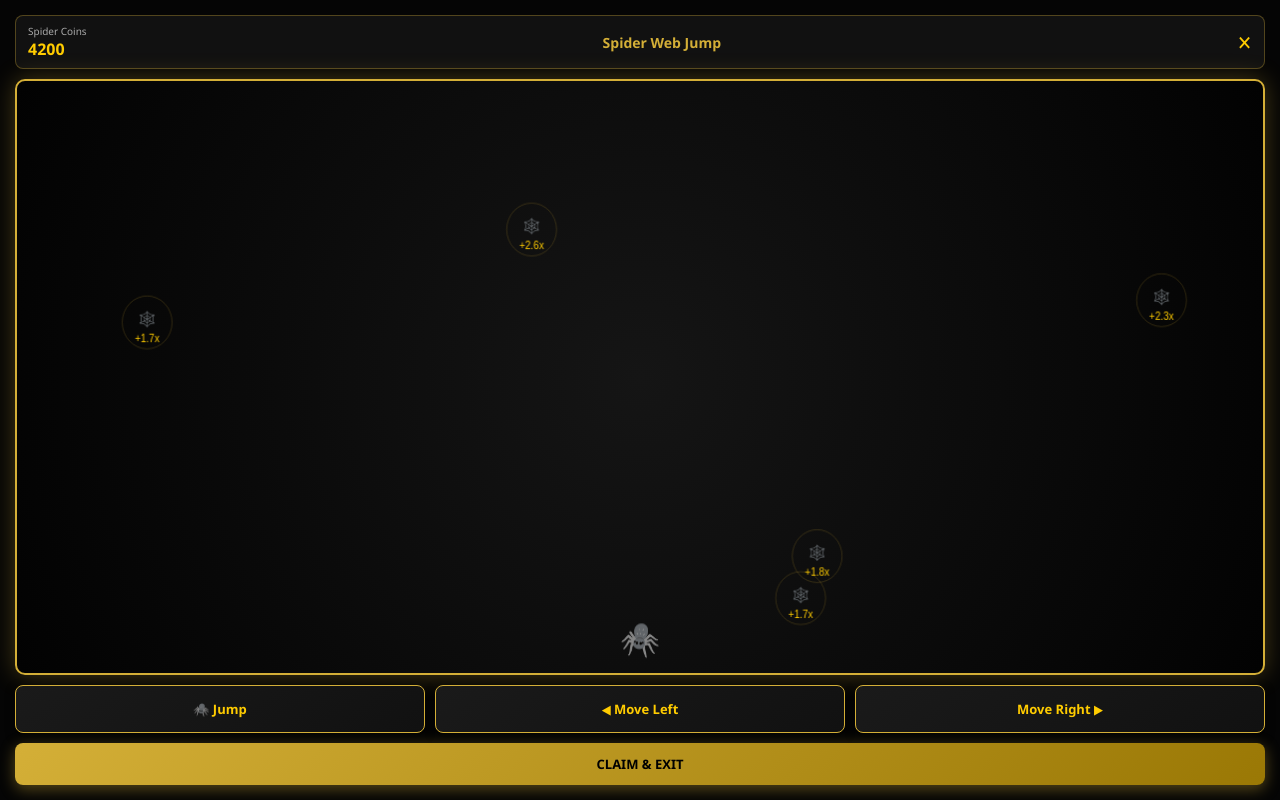
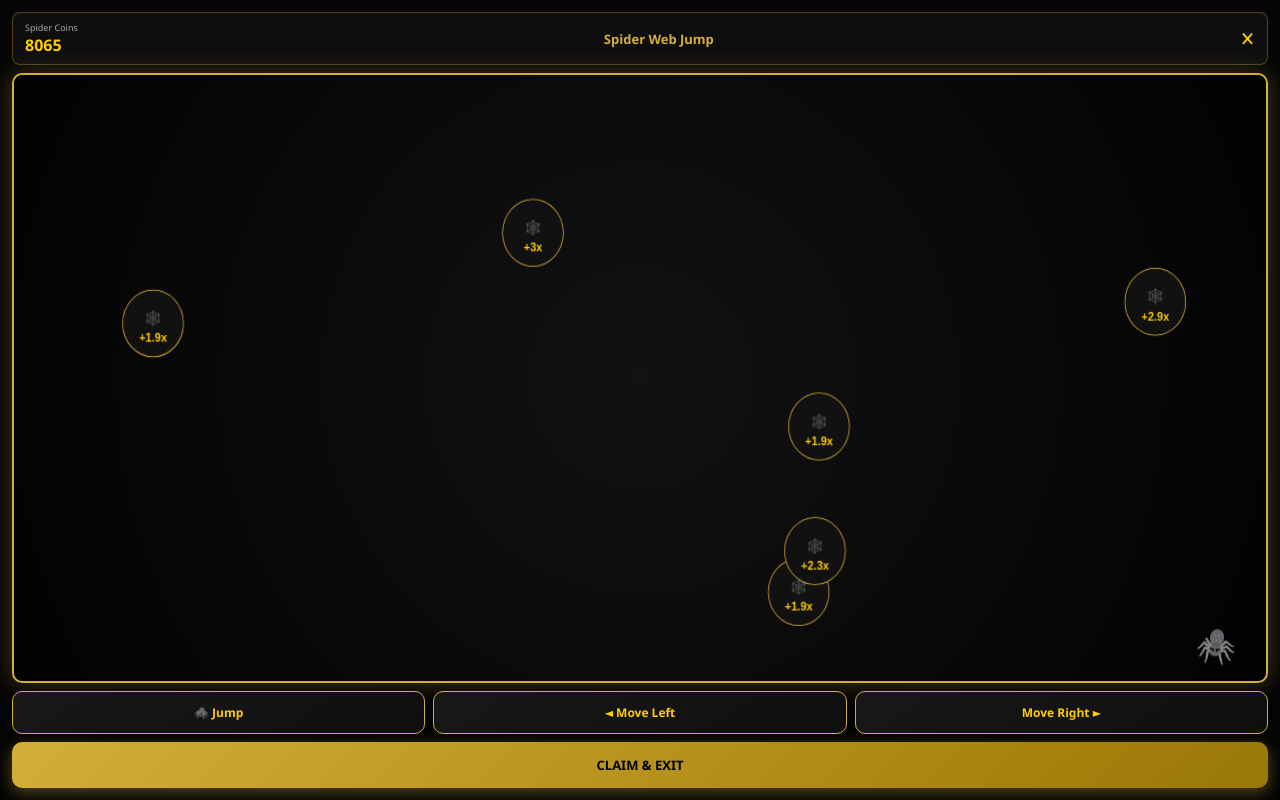
Before and after one commit to kaushalraj826/spider-app, a plain HTML site: page index.html in a window 1280 px wide. Both pictures are taken after a click on the element "🎮 Games". Drawn offline with Linux system fonts and the light colour scheme.

Commit message:
Update index.html

```diff
--- a/index.html
+++ b/index.html
@@ -3,7 +3,7 @@
 <head>
     <meta charset="UTF-8">
     <meta name="viewport" content="width=device-width, initial-scale=1.0, maximum-scale=1.0, user-scalable=no">
-    <title>Spider Genesis - Web Jump</title>
+    <title>Spider Genesis - Web Jump Elite</title>
     <script src="https://telegram.org/js/telegram-web-app.js"></script>
     <style>
         * { box-sizing: border-box; margin: 0; padding: 0; font-family: 'Segoe UI', Tahoma, Geneva, Verdana, sans-serif; user-select: none; }
@@ -26,19 +26,19 @@
         .game-card h4 { color: #d4af37; font-size: 11px; margin-top: 4px; }
         .game-icon { width: 100%; height: 55px; background: #000; border: 1px solid #222; border-radius: 6px; display: flex; align-items: center; justify-content: center; font-size: 20px; }
 
-        /* EXACT MATCH WEB JUMP SCREEN */
-        .webjump-overlay { display: none; position: fixed; top: 0; left: 0; width: 100%; height: 100%; background: #050505; z-index: 700; flex-direction: column; justify-content: space-between; padding: 15px; }
+        /* EXACT MATCH WEB JUMP GAME SCREEN */
+        .webjump-overlay { display: none; position: fixed; top: 0; left: 0; width: 100%; height: 100%; background: #050505; z-index: 700; flex-direction: column; justify-content: space-between; padding: 12px; }
 
-        .game-top-bar { display: flex; justify-content: space-between; align-items: center; background: #111; padding: 8px 12px; border: 1px solid #d4af3755; border-radius: 8px; }
+        .game-top-bar { display: flex; justify-content: space-between; align-items: center; background: #0e0e0e; padding: 8px 12px; border: 1px solid #d4af3755; border-radius: 8px; }
 
-        #webCanvas { width: 100%; flex: 1; background: radial-gradient(circle, #151515, #020202); border: 2px solid #d4af37; border-radius: 10px; margin: 10px 0; box-shadow: 0 0 25px rgba(212,175,55,0.3); display: block; }
+        #webCanvas { width: 100%; flex: 1; background: radial-gradient(circle, #121212, #020202); border: 2px solid #d4af37; border-radius: 10px; margin: 8px 0; box-shadow: 0 0 25px rgba(212,175,55,0.3); display: block; }
 
-        /* Control Buttons matching your blueprint */
-        .controls-row { display: flex; gap: 10px; margin-bottom: 10px; }
-        .ctrl-btn { flex: 1; background: linear-gradient(145deg, #1a1a1a, #111); border: 1px solid #d4af37; color: #ffcc00; padding: 14px; font-weight: bold; border-radius: 8px; text-align: center; cursor: pointer; font-size: 13px; box-shadow: 0 4px 10px rgba(0,0,0,0.5); }
+        /* Exact Layout Controls matching your uploaded screenshot */
+        .controls-row { display: grid; grid-template-columns: 1fr 1fr 1fr; gap: 8px; margin-bottom: 8px; }
+        .ctrl-btn { background: linear-gradient(145deg, #181818, #0f0f0f); border: 1px solid #d4af37; color: #ffcc00; padding: 12px 5px; font-weight: bold; border-radius: 10px; text-align: center; cursor: pointer; font-size: 12px; box-shadow: 0 4px 10px rgba(0,0,0,0.5); }
         .ctrl-btn:active { background: #d4af37; color: #000; transform: scale(0.96); }
 
-        .btn-gold { background: linear-gradient(135deg, #d4af37, #9a7805); color: #000; border: none; padding: 12px; font-weight: 900; border-radius: 8px; cursor: pointer; width: 100%; font-size: 13px; text-transform: uppercase; box-shadow: 0 4px 15px rgba(212,175,55,0.4); }
+        .btn-gold { background: linear-gradient(135deg, #d4af37, #9a7805); color: #000; border: none; padding: 14px; font-weight: 900; border-radius: 10px; cursor: pointer; width: 100%; font-size: 13px; text-transform: uppercase; box-shadow: 0 4px 15px rgba(212,175,55,0.4); }
 
         nav { display: flex; background: #0a0a0a; border-top: 1px solid #222; position: fixed; bottom: 0; width: 100%; height: 60px; z-index: 200; }
         .nav-item { flex: 1; display: flex; flex-direction: column; align-items: center; justify-content: center; color: #777; font-size: 10px; cursor: pointer; }
@@ -77,25 +77,25 @@
         </div>
     </div>
 
-    <!-- EXACT BLUEPRINT WEB JUMP GAME SCREEN -->
+    <!-- EXACT MATCH WEB JUMP SCREEN FROM YOUR SCREENSHOT -->
     <div id="webjumpModal" class="webjump-overlay">
         <div class="game-top-bar">
             <div>
-                <p style="font-size: 10px; color: #aaa;">Spider Coins</p>
-                <h3 id="live-game-coins" style="color: #ffcc00; font-size: 16px;">4200</h3>
+                <p style="font-size: 9px; color: #aaa;">Spider Coins</p>
+                <h3 id="live-game-coins" style="color: #ffcc00; font-size: 16px;">8065</h3>
             </div>
-            <h3 style="color: #d4af37; font-size: 14px;">Spider Web Jump</h3>
+            <h3 style="color: #d4af37; font-size: 13px;">Spider Web Jump</h3>
             <button onclick="closeWebJumpGame()" style="background:none; border:none; color:#ffcc00; font-size:20px; cursor:pointer;">✕</button>
         </div>
 
-        <!-- Canvas where Spider & Golden Webs move -->
+        <!-- Canvas with Multiplier Webs -->
         <canvas id="webCanvas"></canvas>
 
-        <!-- EXACT CONTROLS FROM BLUEPRINT SCREENSHOT -->
+        <!-- EXACT BUTTONS FROM YOUR SCREENSHOT -->
         <div class="controls-row">
             <div class="ctrl-btn" onclick="spiderJumpAction()">🕷️ Jump</div>
-            <div class="ctrl-btn" onclick="spiderMove(-25)">◀ Move Left</div>
-            <div class="ctrl-btn" onclick="spiderMove(25)">Move Right ▶</div>
+            <div class="ctrl-btn" onclick="spiderMove(-30)">◄ Move Left</div>
+            <div class="ctrl-btn" onclick="spiderMove(30)">Move Right ►</div>
         </div>
 
         <button class="btn-gold" onclick="closeWebJumpGame()">CLAIM & EXIT</button>
@@ -115,7 +115,7 @@
             document.getElementById('main-balance').innerText = balance.toFixed(2) + " $SPDR";
         }
 
-        // --- WEB JUMP GAME ENGINE MATCHING BLUEPRINT ---
+        // --- WEB JUMP GAME ENGINE ---
         let canvas, ctx, animId;
         let spiderX, spiderY, spiderVelY, websList, gameScore;
 
@@ -123,22 +123,23 @@
             document.getElementById('webjumpModal').style.display = 'flex';
             canvas = document.getElementById('webCanvas');
             canvas.width = window.innerWidth - 30;
-            canvas.height = window.innerHeight - 240;
+            canvas.height = window.innerHeight - 250;
             ctx = canvas.getContext('2d');
 
-            spiderX = canvas.width / 2;
-            spiderY = canvas.height - 80;
+            spiderX = canvas.width - 50;
+            spiderY = canvas.height - 50;
             spiderVelY = 0;
-            gameScore = 4200; // Starting score as in screenshot
+            gameScore = 8065; // Matches your screenshot starting score
 
-            // Generate floating golden webs
+            // Generate multiplier webs (+1.9x, +3.0x, etc.)
             websList = [];
-            for(let i=0; i<5; i++) {
+            let multipliers = [1.5, 1.9, 2.3, 2.9, 3.0];
+            for(let i=0; i<6; i++) {
                 websList.push({
-                    x: Math.random() * (canvas.width - 60) + 30,
-                    y: Math.random() * (canvas.height - 100) + 30,
-                    radius: 25,
-                    multiplier: (Math.random() * 2 + 1).toFixed(1)
+                    x: Math.random() * (canvas.width - 80) + 40,
+                    y: Math.random() * (canvas.height - 120) + 40,
+                    radius: 30,
+                    mult: multipliers[Math.floor(Math.random() * multipliers.length)]
                 });
             }
 
@@ -147,59 +148,61 @@
         }
 
         function spiderJumpAction() {
-            spiderVelY = -10; // Jump up
+            spiderVelY = -9;
         }
 
         function spiderMove(val) {
             spiderX += val;
-            if(spiderX < 20) spiderX = 20;
-            if(spiderX > canvas.width - 20) spiderX = canvas.width - 20;
+            if(spiderX < 30) spiderX = 30;
+            if(spiderX > canvas.width - 30) spiderX = canvas.width - 30;
         }
 
         function runWebJumpLoop() {
-            // Gravity physics
-            spiderVelY += 0.4;
+            spiderVelY += 0.35; // Gravity
             spiderY += spiderVelY;
 
-            // Floor & ceiling limits
             if(spiderY > canvas.height - 30) {
                 spiderY = canvas.height - 30;
                 spiderVelY = 0;
             }
             if(spiderY < 30) spiderY = 30;
 
-            // Clear canvas
             ctx.clearRect(0, 0, canvas.width, canvas.height);
 
-            // Draw glowing background web particles
-            ctx.strokeStyle = '#d4af3733';
-            ctx.lineWidth = 1;
+            // Draw glowing multiplier webs
             for(let w of websList) {
+                ctx.save();
                 ctx.beginPath();
                 ctx.arc(w.x, w.y, w.radius, 0, Math.PI * 2);
+                ctx.strokeStyle = '#d4af37';
+                ctx.lineWidth = 1.5;
                 ctx.stroke();
+                ctx.fillStyle = '#111';
+                ctx.fill();
 
-                // Draw golden web icon & multiplier
+                // Web icon & multiplier text (+1.9x, +3.0x)
                 ctx.fillStyle = '#ffcc00';
-                ctx.font = '14px Arial';
+                ctx.font = '13px Arial';
                 ctx.textAlign = 'center';
-                ctx.fillText("🕸️", w.x, w.y - 2);
-                ctx.font = '10px Arial';
-                ctx.fillText("+" + w.multiplier + "x", w.x, w.y + 16);
+                ctx.fillText("🕸️", w.x, w.y - 4);
+                ctx.font = 'bold 11px Arial';
+                ctx.fillText("+" + w.mult + "x", w.x, w.y + 14);
+                ctx.restore();
 
-                // Collision with spider to collect points
+                // Collision detection with spider
                 let dx = spiderX - w.x;
                 let dy = spiderY - w.y;
-                if(Math.sqrt(dx*dx + dy*dy) < 30) {
-                    gameScore += Math.floor(w.multiplier * 50);
+                if(Math.sqrt(dx*dx + dy*dy) < 35) {
+                    gameScore += Math.floor(w.mult * 40);
                     document.getElementById('live-game-coins').innerText = gameScore;
-                    // Reset web position
-                    w.x = Math.random() * (canvas.width - 60) + 30;
-                    w.y = Math.random() * (canvas.height - 100) + 30;
+                    // Respawn web elsewhere
+                    w.x = Math.random() * (canvas.width - 80) + 40;
+                    w.y = Math.random() * (canvas.height - 120) + 40;
+                    w.mult = (Math.random() * 1.5 + 1.5).toFixed(1);
                 }
             }
 
-            // Draw Spider Player
+            // Draw Spider Player in bottom right/moving
             ctx.font = '32px Arial';
             ctx.textAlign = 'center';
             ctx.textBaseline = 'middle';
@@ -210,11 +213,11 @@
 
         function closeWebJumpGame() {
             cancelAnimationFrame(animId);
-            let earned = gameScore - 4200;
+            let earned = gameScore - 8065;
             if(earned > 0) {
                 balance += earned;
                 updateBalance();
-                alert(`Game Saved! Added +${earned} $SPDR to your total balance.`);
+                alert(`Success! Added +${earned} $SPDR tokens to your total balance.`);
             }
             document.getElementById('webjumpModal').style.display = 'none';
         }
```
